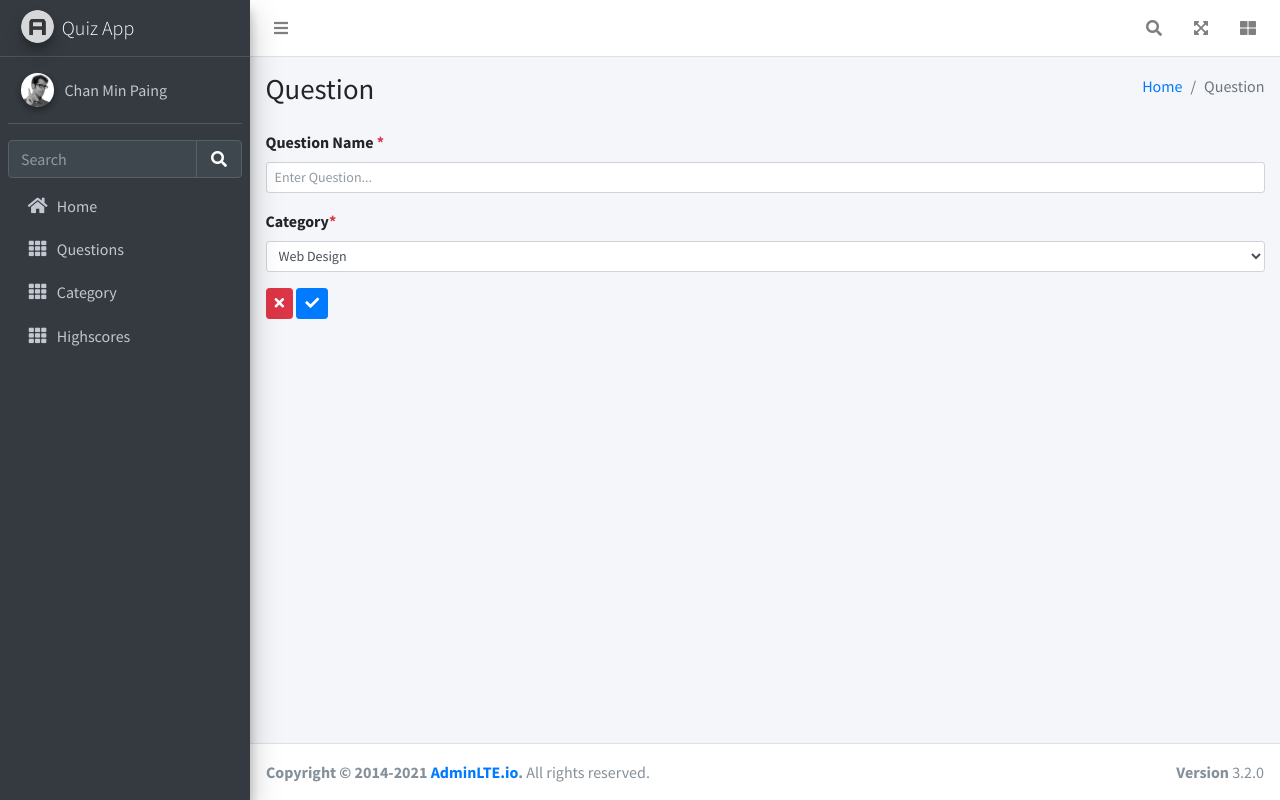
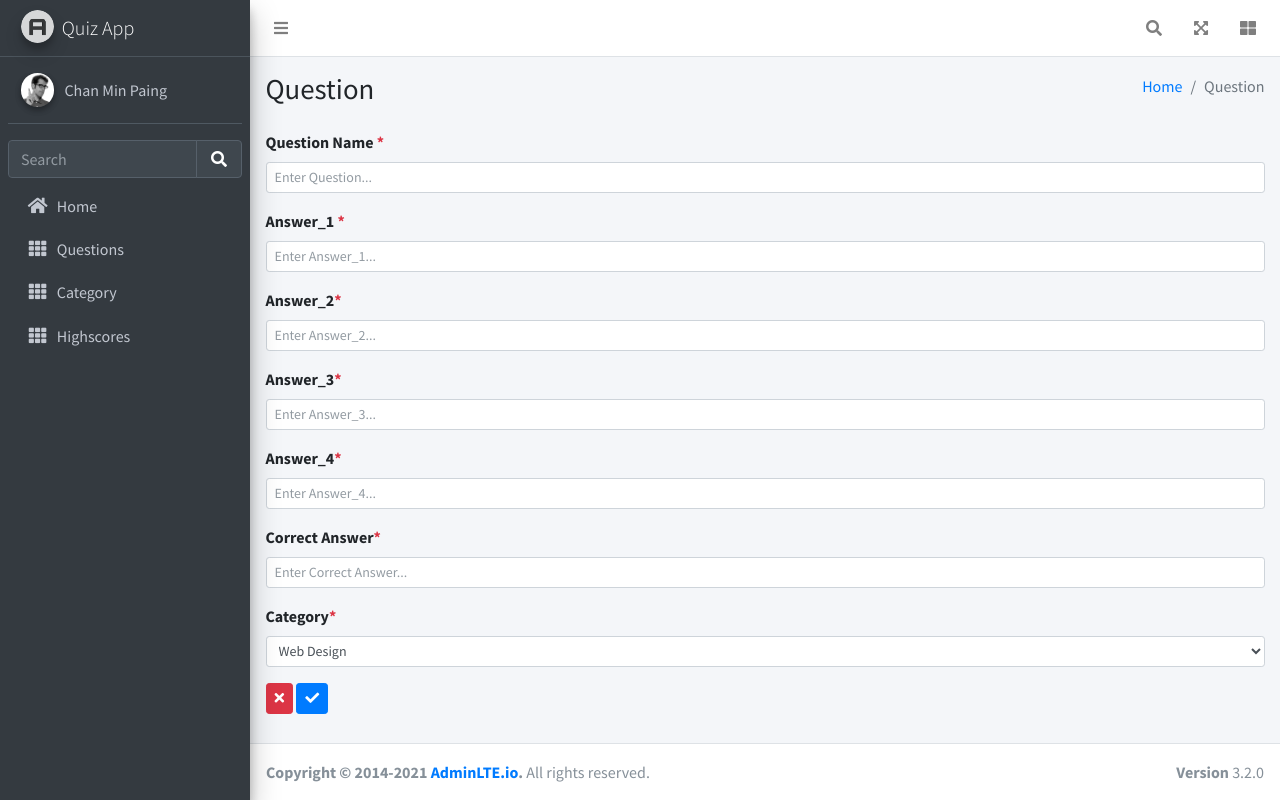
Before and after one commit to Phyoe-Htet-Kyaw/quiz-php, a PHP site: page /question_add.php in a window 1280 px wide. Run offline with PHP 8.4, Linux system fonts and the light colour scheme; data comes from the database, SQL or seed files in the repository; some libraries are stand-ins or nearby versions.

Commit message:
Chaning Question Add Option

```diff
--- a/admin/question_add.php
+++ b/admin/question_add.php
@@ -47,6 +47,26 @@
                     <input type="text" class="form-control form-control-sm" name="question_name" placeholder="Enter Question..." id="category_name">
                 </div>
                 <div class="form-group">
+                    <label for="answer_one">Answer_1 <span class="text-danger">*</span></label>
+                    <input type="text" class="form-control form-control-sm" name="answer_one" placeholder="Enter Answer_1..." id="category_name">
+                </div>
+                <div class="form-group">
+                    <label for="answer_two">Answer_2<span class="text-danger">*</span></label>
+                    <input type="text" class="form-control form-control-sm" name="answer_two" placeholder="Enter Answer_2..." id="category_name">
+                </div>
+                <div class="form-group">
+                    <label for="answer_three">Answer_3<span class="text-danger">*</span></label>
+                    <input type="text" class="form-control form-control-sm" name="answer_three" placeholder="Enter Answer_3..." id="category_name">
+                </div>
+                <div class="form-group">
+                    <label for="answer_four">Answer_4<span class="text-danger">*</span></label>
+                    <input type="text" class="form-control form-control-sm" name="answer_four" placeholder="Enter Answer_4..." id="category_name">
+                </div>
+                <div class="form-group">
+                    <label for="answer_correct">Correct Answer<span class="text-danger">*</span></label>
+                    <input type="text" class="form-control form-control-sm" name="answer_correct" placeholder="Enter Correct Answer..." id="category_name">
+                </div>
+                <div class="form-group">
                     <label for="category_name">Category<span class="text-danger">*</span></label>
                     <select class="form-control form-control-sm" name="category_id" id="category_id">
                         <?php
```
